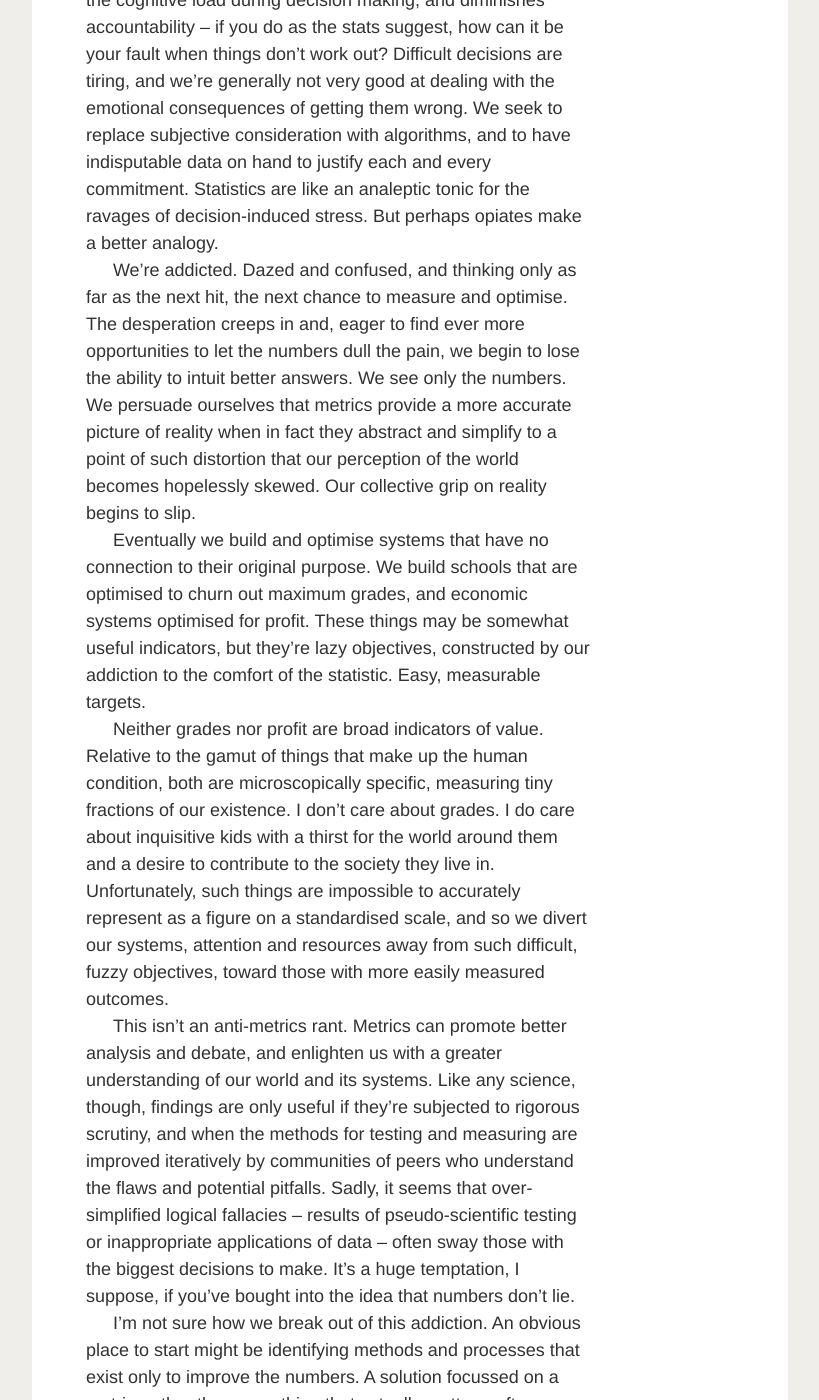
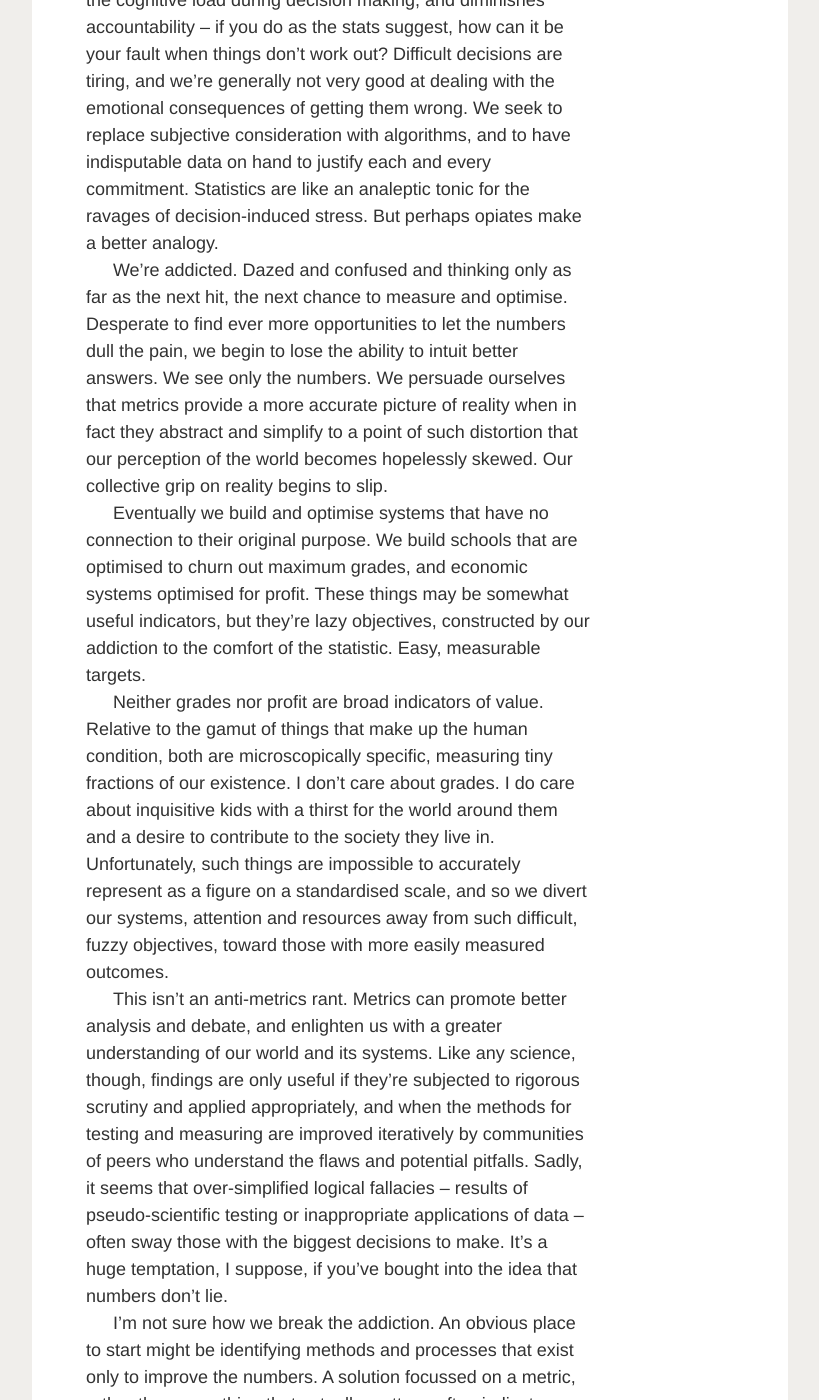
Before and after one commit to andygott/andygott.github.io, a Jekyll site: the page built from _posts/2014-01-08-painting-by-numbers.md, in a window 1280 px wide and 1400 px high, scrolled down 1166 px. Shown: the whole window, without its empty margins (230-1049 px from the left). Built offline with Jekyll 4.4.1, drawn with Linux system fonts in a browser that asks for light colours; Markdown is read by kramdown in place of the engine named in the settings; some of the changed text lies outside the part shown.

Commit message:
Updated post.

```diff
--- a/_posts/2014-01-08-painting-by-numbers.md
+++ b/_posts/2014-01-08-painting-by-numbers.md
@@ -15,14 +15,14 @@ Complexity and interconnectedness are tricky, but the real spanner-in-the-works
 
 Metrics are useful, though. Hard data simplifies. It reduces the cognitive load during decision making, and diminishes accountability – if you do as the stats suggest, how can it be your fault when things don’t work out? Difficult decisions are tiring, and we’re generally not very good at dealing with the emotional consequences of getting them wrong. We seek to replace subjective consideration with algorithms, and to have indisputable data on hand to justify each and every commitment. Statistics are like an analeptic tonic for the ravages of decision-induced stress. But perhaps opiates make a better analogy.
 
-We’re addicted. Dazed and confused, and thinking only as far as the next hit, the next chance to measure and optimise. The desperation creeps in and, eager to find ever more opportunities to let the numbers dull the pain, we begin to lose the ability to intuit better answers. We see only the numbers. We persuade ourselves that metrics provide a more accurate picture of reality when in fact they abstract and simplify to a point of such distortion that our perception of the world becomes hopelessly skewed. Our collective grip on reality begins to slip.
+We’re addicted. Dazed and confused and thinking only as far as the next hit, the next chance to measure and optimise. Desperate to find ever more opportunities to let the numbers dull the pain, we begin to lose the ability to intuit better answers. We see only the numbers. We persuade ourselves that metrics provide a more accurate picture of reality when in fact they abstract and simplify to a point of such distortion that our perception of the world becomes hopelessly skewed. Our collective grip on reality begins to slip.
 
 Eventually we build and optimise systems that have no connection to their original purpose. We build schools that are optimised to churn out maximum grades, and economic systems optimised for profit. These things may be somewhat useful indicators, but they’re lazy objectives, constructed by our addiction to the comfort of the statistic. Easy, measurable targets.
 
 Neither grades nor profit are broad indicators of value. Relative to the gamut of things that make up the human condition, both are microscopically specific, measuring tiny fractions of our existence. I don’t care about grades. I do care about inquisitive kids with a thirst for the world around them and a desire to contribute to the society they live in. Unfortunately, such things are impossible to accurately represent as a figure on a standardised scale, and so we divert our systems, attention and resources away from such difficult, fuzzy objectives, toward those with more easily measured outcomes.
 
-This isn’t an anti-metrics rant. Metrics can promote better analysis and debate, and enlighten us with a greater understanding of our world and its systems. Like any science, though, findings are only useful if they’re subjected to rigorous scrutiny, and when the methods for testing and measuring are improved iteratively by communities of peers who understand the flaws and potential pitfalls. Sadly, it seems that over-simplified logical fallacies – results of pseudo-scientific testing or inappropriate applications of data – often sway those with the biggest decisions to make. It’s a huge temptation, I suppose, if you’ve bought into the idea that numbers don’t lie.
+This isn’t an anti-metrics rant. Metrics can promote better analysis and debate, and enlighten us with a greater understanding of our world and its systems. Like any science, though, findings are only useful if they’re subjected to rigorous scrutiny and applied appropriately, and when the methods for testing and measuring are improved iteratively by communities of peers who understand the flaws and potential pitfalls. Sadly, it seems that over-simplified logical fallacies – results of pseudo-scientific testing or inappropriate applications of data – often sway those with the biggest decisions to make. It’s a huge temptation, I suppose, if you’ve bought into the idea that numbers don’t lie.
 
-I’m not sure how we break out of this addiction. An obvious place to start might be identifying methods and processes that exist only to improve the numbers. A solution focussed on a metric, rather than something that actually matters, often indicates an over-abstracted problem.
+I’m not sure how we break the addiction. An obvious place to start might be identifying methods and processes that exist only to improve the numbers. A solution focussed on a metric, rather than something that actually matters, often indicates an over-abstracted problem.
 
 [1]: http://en.wikipedia.org/wiki/Mice_(hyperintelligent_pan-dimensional_beings)#Mice "Hitchhiker's Guide reference. Boom."
```
